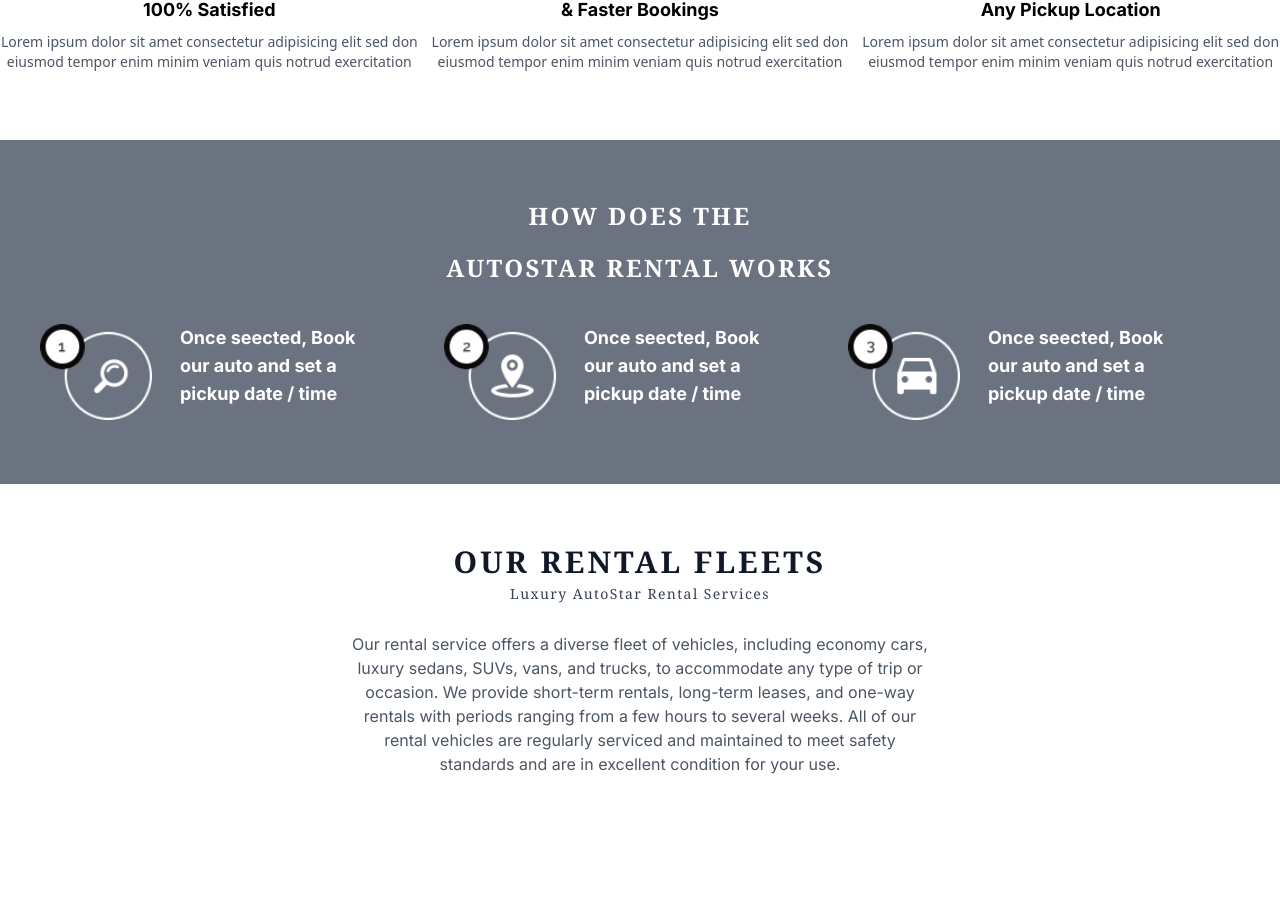
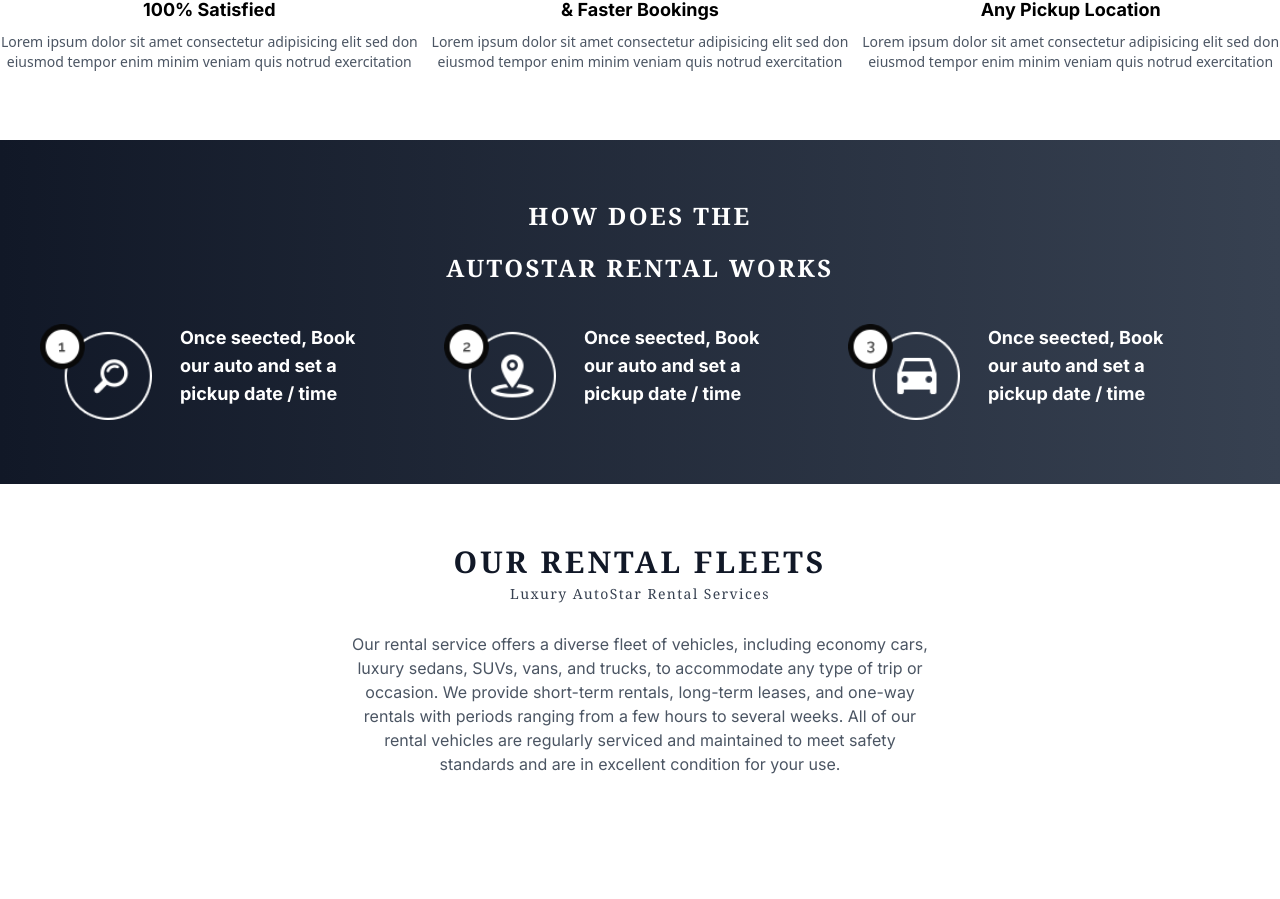
Before and after one commit to DAdawit/car-rental, a Next.js app: page / in a window 1280 px wide. Shown: the part 1276-2175 px from the top of the page. Built offline with nearby package versions, Linux system fonts and the light colour scheme.

Commit message:
build fix

```diff
--- a/components/Home/HowItWorks.tsx
+++ b/components/Home/HowItWorks.tsx
@@ -6,7 +6,7 @@
   return (
     <>
       <>
-        <div className="w-screen bg-gray-500 overflow-hidden">
+        <div className="w-screen bg-gradient-to-r from-gray-900 to-gray-700 overflow-hidden">
           <div className="flex flex-col justify-center mx-10 pt-5">
             <h1 className="text-center text-primary font-serif text-2xl font-extrabold text-white tracking-widest mt-10">
               HOW DOES THE
```
